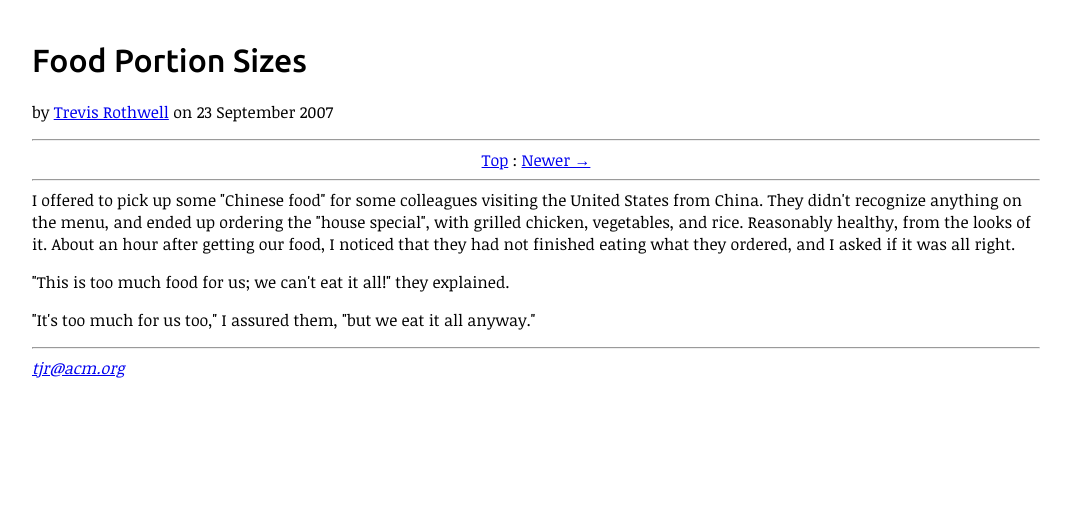
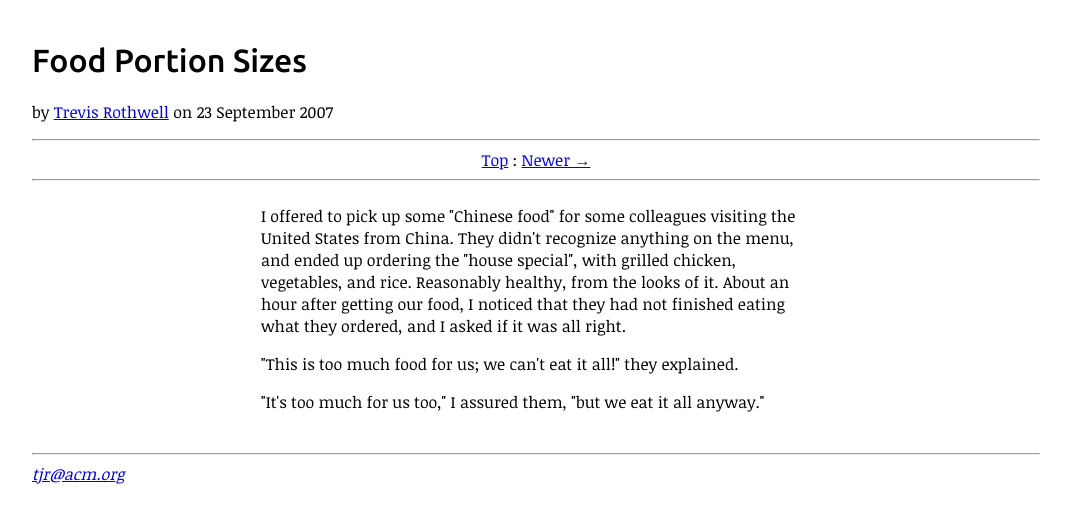
Before and after one commit to tjr/tjr.github.com, a Jekyll site: the page built from _posts/2007-09-23-food-portion-sizes.html, in a window 1280 px wide. Shown: the top 523 px of the page, without its empty margins (104-1175 px from the left). Built offline with Jekyll 4.4.1, drawn with Linux system fonts in a browser that asks for light colours.

Commit message:
Update _layouts/weblogentry.html

```diff
--- a/_layouts/weblogentry.html
+++ b/_layouts/weblogentry.html
@@ -27,7 +27,7 @@ by <a href="/">Trevis Rothwell</a> on
 </center>
 <hr>
 
-<div class="blogcontent">
+<div id="blogcontent">
 {{ content }}
 </div>
 
```
